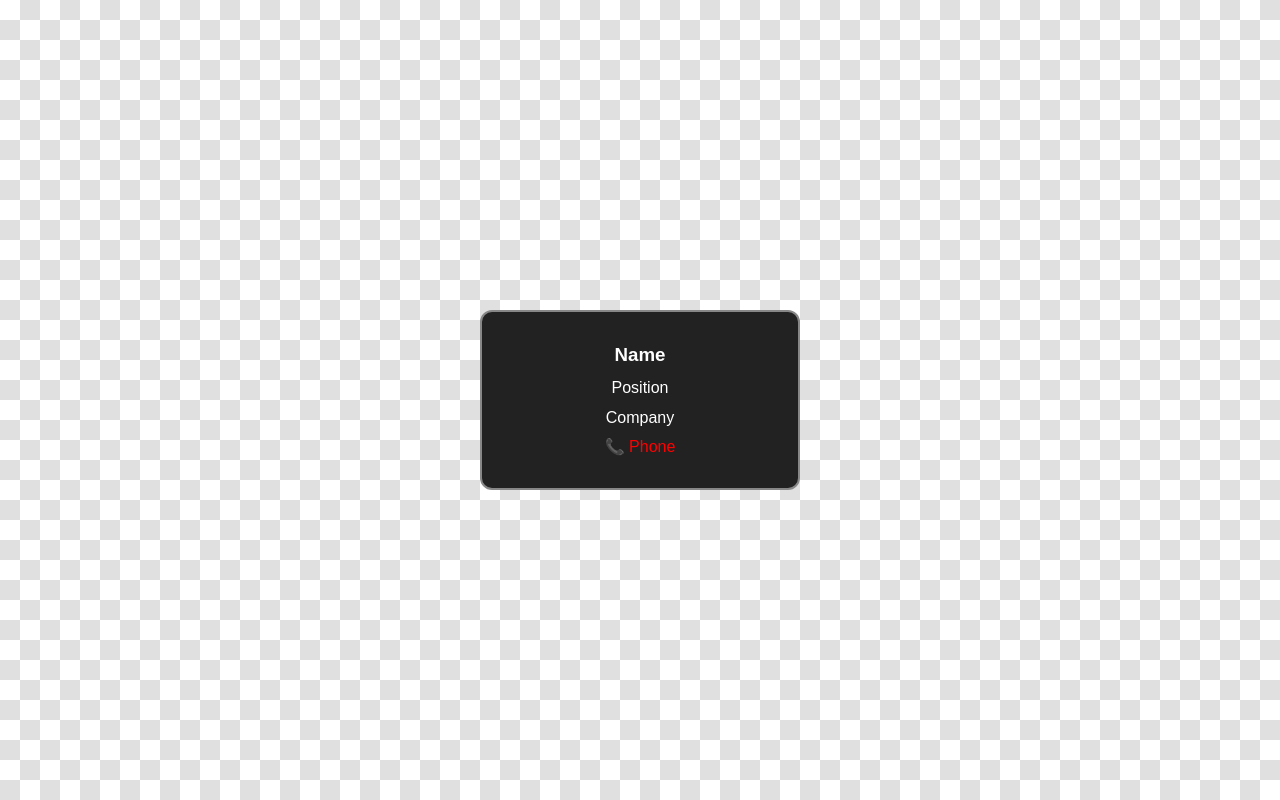
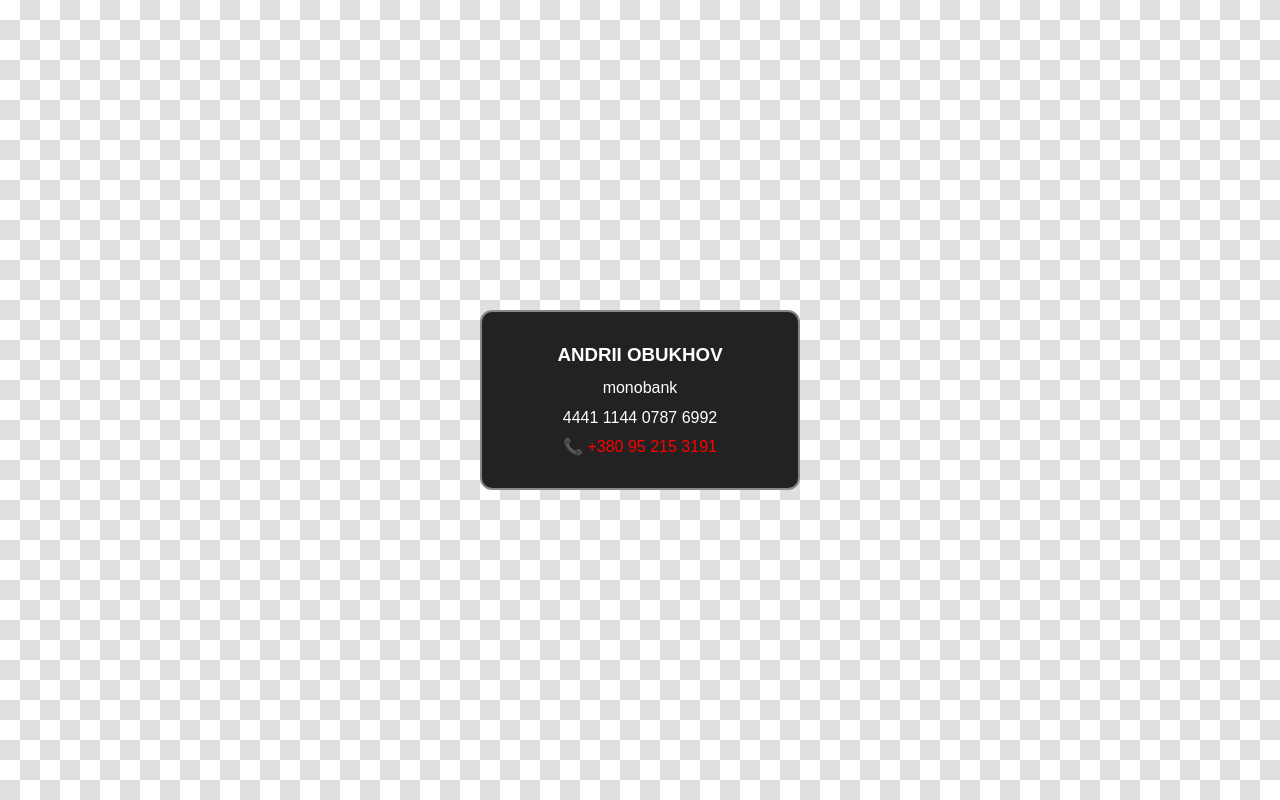
Before and after one commit to andreyodr33-eng/vault, a plain HTML site: page index.html in a window 1280 px wide. Drawn offline with Linux system fonts and the light colour scheme.

Commit message:
Update index.html

```diff
--- a/index.html
+++ b/index.html
@@ -200,7 +200,7 @@ textIds.forEach(id => {
   if (el) el.style.color = textColor;
 });
 
-// ссылки (телефон)
+// Ссылки
 document.querySelectorAll(".flip-card a").forEach(a => {
   a.style.color = textColor;
 });
@@ -217,14 +217,18 @@ if (user.qr && user.qr.trim() !== "") {
     qrImg.src = user.qr;
   }
 
-  qrImg.style.display = "block";
-
 } else {
 
   qrImg.src = "/vault/icons/qr-placeholder.png";
+
+}
+
 qrImg.style.display = "block";
 
-}
+  }) // Закрываем then()
+  .catch(err => console.error("Failed to load users.json:", err));
+
+}); // Закрываем DOMContentLoaded
 </script>
 
 <script>
@@ -244,6 +248,9 @@ await navigator.serviceWorker.register(
     }
   });
 }
+</script>
+
+
 </script>
  <script>
 document.addEventListener("DOMContentLoaded", function() {
```
Lines whose indentation alone changed are shown as unchanged.
